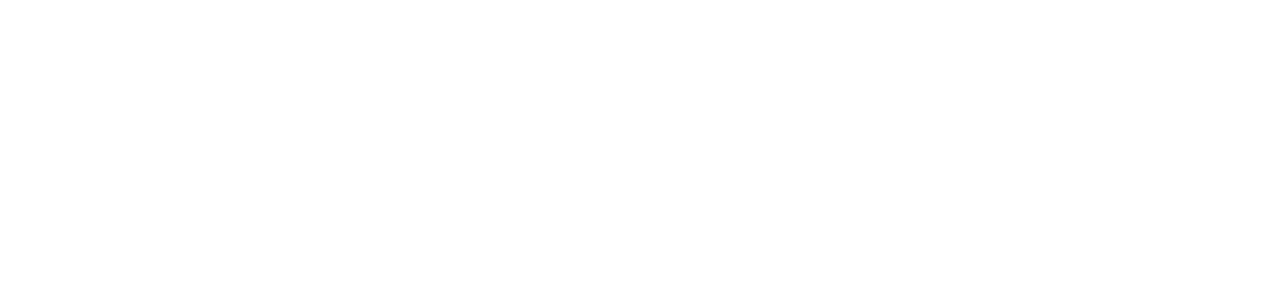
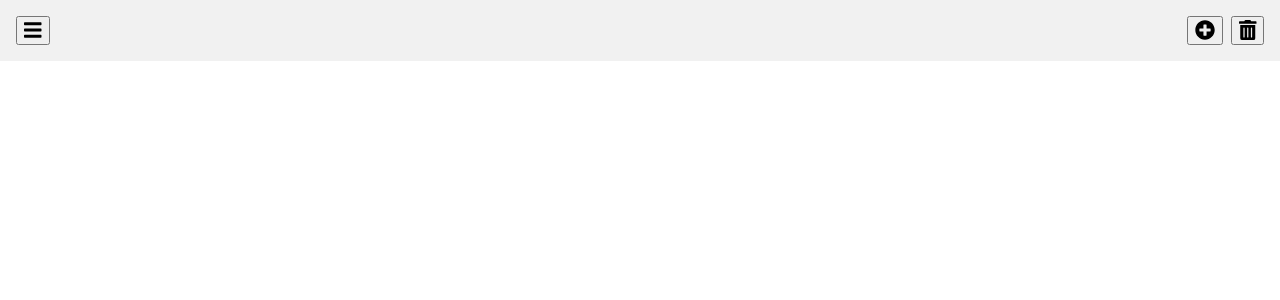
Before and after one commit to tomlone/noteApp, an Angular app: page / in a window 1280 px wide. Shown: the top 300 px of the page. Built offline with nearby package versions, Linux system fonts and the light colour scheme.

Commit message:
toolbar component ui

```diff
--- a/src/app/app-routing.module.ts
+++ b/src/app/app-routing.module.ts
@@ -1,7 +1,11 @@
 import { NgModule               }   from    '@angular/core';
 import { Routes, RouterModule   }   from    '@angular/router';
+import { HomeComponent          }   from    './home/home.component';
 
-const routes                    :   Routes              =   [];
+const routes                    :   Routes              =   [{
+    path                        :   '',
+    component                   :   HomeComponent
+}];
 
 @NgModule({
     imports                     :   [RouterModule.forRoot(routes)],
--- a/src/app/common/components/toolbar/toolbar.component.html
+++ b/src/app/common/components/toolbar/toolbar.component.html
@@ -1 +1,20 @@
-<p>toolbar works!</p>
+<div class="p-16 toolbar-bg display-flex">
+
+    <div>
+        <button class="fs-20" (click)='toggleMenu()'>
+            <fa-icon [icon]="faBars"></fa-icon>
+        </button>
+    </div>
+
+    <div class="ml-auto">
+        <button class="fs-20 mr-8" (click)="createNotesTapped()">
+            <fa-icon [icon]="faCircle"></fa-icon>
+        </button>
+        <button class="fs-20" (click)="deleteNotesTapped()">
+            <fa-icon [icon]="faDelete"></fa-icon>
+        </button>
+    </div>
+
+</div>
+
+<!-- Hellooo -->
--- a/src/app/common/components/toolbar/toolbar.component.ts
+++ b/src/app/common/components/toolbar/toolbar.component.ts
@@ -1,15 +1,41 @@
 import { Component, OnInit      }   from    '@angular/core';
 
+import { faBars,
+         faTrashAlt,
+         IconDefinition,
+         faPlusCircle			} 	from 	'@fortawesome/free-solid-svg-icons';
+
+import { NoteService            }   from    'src/app/common/services/note.service';
+
 @Component({
-    selector                    :   'app-toolbar',
+    selector                    :   'toolbar',
     templateUrl                 :   './toolbar.component.html',
     styleUrls                   :   ['./toolbar.component.scss']
 })
 export class ToolbarComponent implements OnInit {
 
-    constructor() { }
+    faBars                      :   IconDefinition      =   faBars;
+    faDelete                    :   IconDefinition      =   faTrashAlt;
+    faCircle                    :   IconDefinition      =   faPlusCircle;
+
+    constructor(
+        private noteService     :   NoteService
+    ) { }
 
     ngOnInit(): void {
     }
 
+    public toggleMenu(): void {
+        this.noteService.isMenuOpened   =   !this.noteService.isMenuOpened;
+        console.log('menu toggle value -> ', this.noteService.isMenuOpened);
+    }
+
+    public createNotesTapped(): void {
+
+    }
+
+    public deleteNotesTapped(): void {
+
+    }
+
 }
--- a/src/app/common/services/note.service.ts
+++ b/src/app/common/services/note.service.ts
@@ -5,5 +5,7 @@
 })
 export class NoteService {
 
+    public isMenuOpened         :   boolean             =   true;
+
     constructor() { }
 }
--- a/src/app/home/home.component.html
+++ b/src/app/home/home.component.html
@@ -1 +1,8 @@
-<p>home works!</p>
+<div class="display-flex w-100p h-100vh">
+    <div class="w-100p">
+        <toolbar></toolbar>
+    </div>
+    <!-- <div>
+        <toolbar></toolbar>
+    </div> -->
+</div>
--- a/src/styles.scss
+++ b/src/styles.scss
@@ -143,3 +143,5 @@
 .text-color { color             :   $primary !important;    }
 
 .cursor-pointer { cursor        :   pointer !important;     }
+
+body { margin                   :   0px !important;}
```
